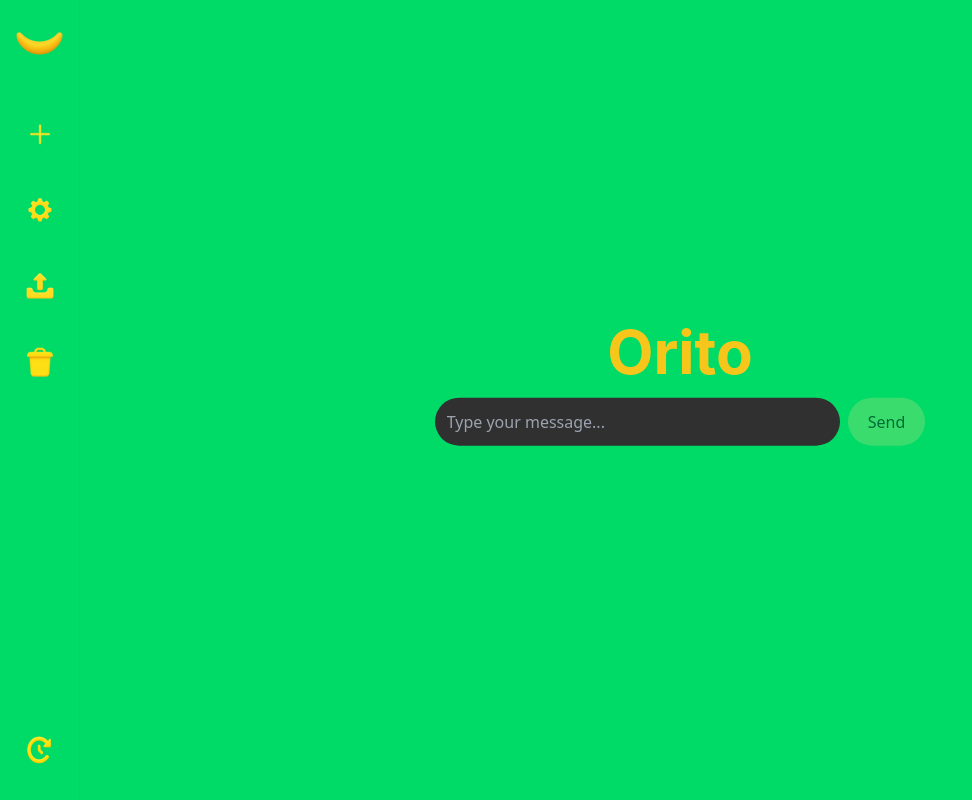
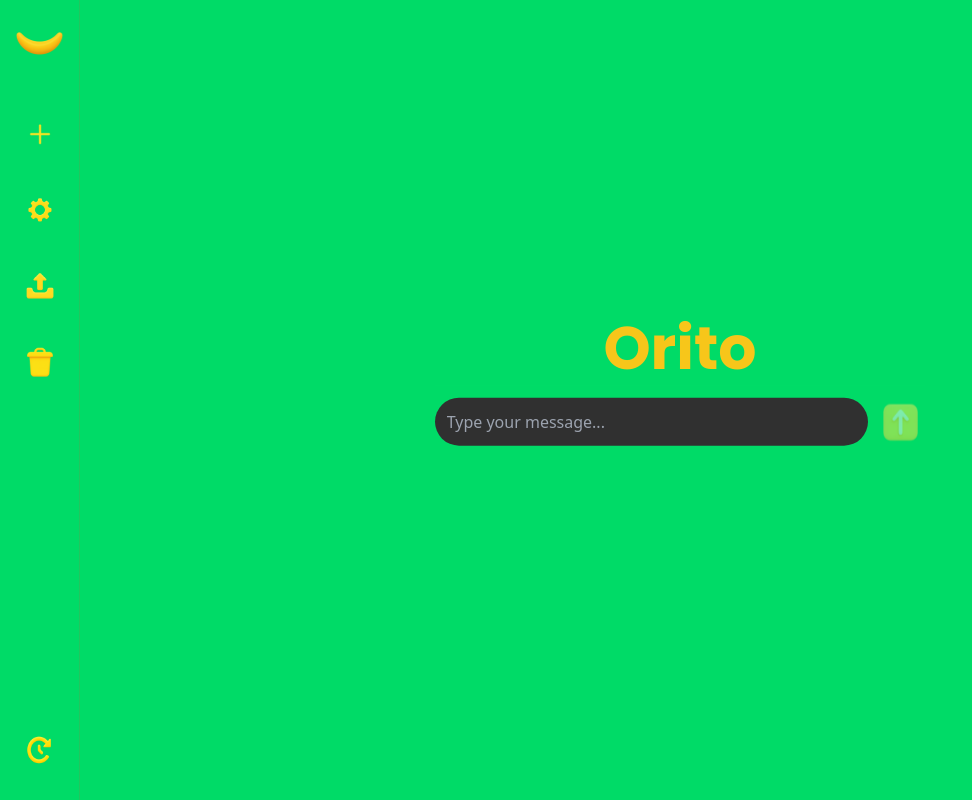
Before and after one commit to auricIecu/ori.v3, a React (Vite) app in the folder Chatbot/frontend/chatbotui/: page / in a window 1280 px wide. Shown: the whole page, without its empty margins (0-972 px from the left). Built offline with nearby package versions, Linux system fonts and the light colour scheme.

Commit message:
Orito con boton enviar

```diff
--- a/Chatbot/frontend/chatbotui/src/App.jsx
+++ b/Chatbot/frontend/chatbotui/src/App.jsx
@@ -1,11 +1,13 @@
 import React, { useState, useEffect, useRef } from 'react';
 import './App.css';
+import './fonts.css';
 import customLogo from './assets/Logo1.png';
 import iconoNueva from './assets/Signo mas.png';
 import iconoPersonalizar from './assets/Signo ajuste.png';
 import iconoExportar from './assets/Signo exportar.png';
 import iconoBorrar from './assets/Signo borrar.png';
 import iconoHistorial from './assets/Signo historial.png';
+import iconoEnviar from './assets/Signo enviar.png';
 import ConversationHistory from './ConversationHistory';
 
 const App = () => {
@@ -355,7 +357,7 @@ const App = () => {
         {isChatActive && (
           <div className={`flex flex-col items-center ${isFirstInteraction ? 'h-full' : ''}`} style={isFirstInteraction ? {justifyContent: 'center', transform: 'translateY(-20%)'} : {}}>
             {isFirstInteraction && (
-              <h1 className="text-6xl font-bold mb-2" style={{ fontFamily: '-apple-system, BlinkMacSystemFont, "Segoe UI", Roboto, Helvetica, Arial, sans-serif', color: '#f7c61a' }}>
+              <h1 className="text-6xl font-bold mb-2 orito-title" style={{ color: '#f7c61a' }}>
                 Orito
               </h1>
             )}
@@ -378,10 +380,11 @@ const App = () => {
               />
               <button
                 type="submit"
-                className="bg-[#76dd76] text-black py-3 px-5 mt-2 sm:mt-0 text-sm sm:text-base disabled:opacity-50 rounded-full hover:opacity-80 transition-colors"
+                className="bg-transparent border-0 outline-none flex items-center justify-center p-0 mt-2 sm:mt-0 disabled:opacity-50 hover:opacity-80 transition-opacity"
                 disabled={loading || !message.trim()}
+                style={{boxShadow: 'none'}}
               >
-                Send
+                <img src={iconoEnviar} alt="Send" className="h-14 w-14" style={{filter: 'none'}} />
               </button>
             </form>
           </div>
--- /dev/null
+++ b/Chatbot/frontend/chatbotui/src/fonts.css
@@ -0,0 +1,8 @@
+/* Font styling for Orito title */
+@import url('https://fonts.googleapis.com/css2?family=Poppins:wght@700&display=swap');
+
+.orito-title {
+  font-family: 'Poppins', sans-serif;
+  font-weight: 700;
+  text-transform: none;
+}
```
Also changed, not shown: Chatbot/frontend/chatbotui/src/assets/Signo enviar.png (added), 1 other file (tests, documents, lock files or other folders).
